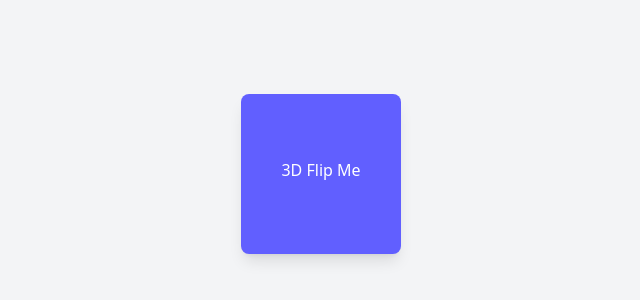
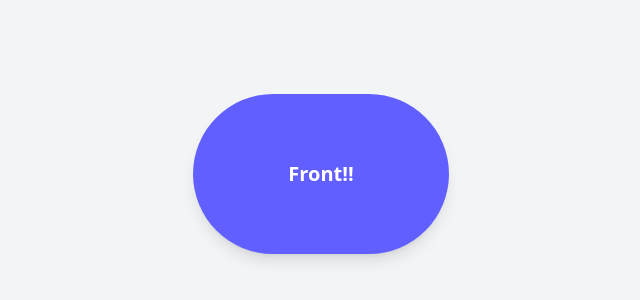
Before and after one commit to MOTANAFI/gsap, a React (Vite) app: page / in a window 1280 px wide. Shown: the part 226-526 px from the top of the page, without its empty margins (319-959 px from the left). Built offline with nearby package versions, Linux system fonts and the light colour scheme.

Commit message:
flip card aut after click and mouse leave

```diff
--- a/src/App.tsx
+++ b/src/App.tsx
@@ -6,7 +6,12 @@
 // import GsapClickBox from "./components/GsapClickBox"
 // import GsapChallenge from "./components/GsapChallenge"
 
-import Gsap3DBox from "./components/Gsap3DBox"
+import FlipCardAuto from "./components/FlipCardAuto"
+// import FlipCardClick from "./components/FlipCardClick"
+
+// import FlipCard from "./components/FlipCard"
+
+// import Gsap3DBox from "./components/Gsap3DBox"
 
 // import GsapScrollChallenge from "./components/gsapScrollChallenge"
 // import StaggerTimelineBoxes from "./components/StaggerTimelineBoxes"
@@ -33,7 +38,10 @@ function App() {
   {/* <StaggerScrollBox /> */}
   {/* <StaggerTimelineBoxes /> */}
   {/* <GsapScrollChallenge /> */}
-  <Gsap3DBox />
+  {/* <Gsap3DBox /> */}
+  {/* <FlipCard /> */}
+  {/* <FlipCardClick /> */}
+  <FlipCardAuto />
 
 
     </>
--- /dev/null
+++ b/src/components/FlipCard.tsx
@@ -0,0 +1,63 @@
+import { gsap } from "gsap";
+import { useRef } from "react";
+
+// Flip card hover
+function FlipCard() {
+  const cardRef = useRef<HTMLDivElement | null>(null);
+
+  const handleEnter = () => {
+    gsap.to(cardRef.current, {
+      rotateY: 180,
+      duration: 0.6,
+      ease: "power2.inOut",
+    });
+  };
+
+  const handleLeave = () => {
+    gsap.to(cardRef.current, {
+      rotateY: 0,
+      duration: 0.6,
+      ease: "power2.inOut",
+    });
+  };
+
+  return (
+    <div className="h-screen flex items-center justify-center bg-gray-100">
+      <div style={{ perspective: "1000px" }}>
+        <div
+          ref={cardRef}
+          onMouseEnter={handleEnter}
+          onMouseLeave={handleLeave}
+          className="relative w-64 h-40 transform-style-3d"
+          style={{
+            transformStyle: "preserve-3d",
+            transition: "transform 0.6s ease",
+          }}
+        >
+          {/* Front Side */}
+          <div
+            className="absolute w-full h-full bg-indigo-500 text-white rounded-lg shadow-lg flex items-center justify-center text-xl font-bold backface-hidden"
+            style={{
+              backfaceVisibility: "hidden",
+            }}
+          >
+            Front
+          </div>
+
+          {/* Back Side */}
+          <div
+            className="absolute w-full h-full bg-pink-500 text-white rounded-lg shadow-lg flex items-center justify-center text-xl font-bold rotateY-180 backface-hidden"
+            style={{
+              transform: "rotateY(180deg)",
+              backfaceVisibility: "hidden",
+            }}
+          >
+            Back
+          </div>
+        </div>
+      </div>
+    </div>
+  );
+}
+
+export default FlipCard;
--- /dev/null
+++ b/src/components/FlipCardAuto.tsx
@@ -0,0 +1,80 @@
+import gsap from "gsap";
+import { useRef } from "react";
+
+function FlipCardAuto() {
+  const cardRef = useRef<HTMLDivElement | null>(null);
+  const isFlipped = useRef<boolean>(false);
+  const isHovering = useRef<boolean>(false);
+  const timeoutRef = useRef<number | null>(null);
+
+  const flipTo = (rotateY: number) => {
+    gsap.to(cardRef.current, {
+      rotateY,
+      duration: 0.6,
+      ease: "power2.inOut",
+    });
+  };
+
+  const handleClick = () => {
+    // Cancel previous timeout if exists
+    if (timeoutRef.current) clearTimeout(timeoutRef.current);
+
+    isFlipped.current = true;
+    flipTo(180);
+
+    timeoutRef.current = window.setTimeout(() => {
+      if (!isHovering.current) {
+        isFlipped.current = false;
+        flipTo(0);
+      }
+    }, 1500);
+  };
+  const handleMouseEnter = () => {
+    isHovering.current = true;
+  };
+
+  const handleMouseLeave = () => {
+    if (isFlipped.current) {
+      flipTo(0);
+      isFlipped.current = false;
+    }
+  };
+
+  return (
+    <div className="h-screen flex items-center justify-center bg-gray-100">
+      <div style={{ perspective: "1000px" }}>
+        <div
+          ref={cardRef}
+          onClick={handleClick}
+          onMouseEnter={handleMouseEnter}
+          onMouseLeave={handleMouseLeave}
+          className="relative w-64 h-40 cursor-pointer"
+          style={{
+            transformStyle: "preserve-3d",
+            transition: "transform 0.6s ease",
+          }}
+        >
+          {/* Front */}
+          <div
+            style={{ backfaceVisibility: "hidden" }}
+            className="absolute w-full h-full bg-indigo-500 text-white rounded-full shadow-lg flex items-center justify-center text-xl font-bold"
+          >
+            Front!!
+          </div>
+          {/* Back */}
+          <div
+            style={{
+              transform: "rotateY(180deg)",
+              backfaceVisibility: "hidden",
+            }}
+            className="absolute w-full h-full bg-pink-500 text-white rounded-lg shadow-lg flex items-center justify-center text-xl font-bold"
+          >
+            Back Side
+          </div>
+        </div>
+      </div>
+    </div>
+  );
+}
+
+export default FlipCardAuto;
--- /dev/null
+++ b/src/components/FlipCardClick.tsx
@@ -0,0 +1,54 @@
+import gsap from "gsap";
+import { useRef } from "react";
+
+function FlipCardClick() {
+  const cardRef = useRef<HTMLDivElement | null>(null);
+  const isFlipped = useRef<boolean>(false);
+  const handleClick = () => {
+
+        isFlipped.current = !isFlipped.current;
+        gsap.to(cardRef.current, {
+          rotateY: isFlipped.current ? 180 : 0,
+          duration: 0.6,
+          ease: "power2.inOut",
+        });
+        return isFlipped.current;
+
+  };
+  return (
+    <div className="h-screen flex items-center justify-center bg-gray-100">
+      <div style={{ perspective: "1000px" }}>
+        <div
+          ref={cardRef}
+          onClick={handleClick}
+          className="relative w-64 h-40 cursor-pointer"
+          style={{
+            transformStyle: "preserve-3d",
+            transition: "transform 0.6s ease",
+            }}
+        >
+          {/* Front */}
+          <div
+            style={{ backfaceVisibility: "hidden" }}
+            className="absolute w-full h-full bg-indigo-500 text-white rounded-full shadow-lg flex items-center justify-center text-xl font-bold"
+          >
+            Front!!
+          </div>
+          {/* Back */}
+          <div
+            style={{
+              transform: "rotateY(180deg)",
+              backfaceVisibility: "hidden",
+            }}
+            className="absolute w-full h-full bg-pink-500 text-white rounded-lg shadow-lg flex items-center justify-center text-xl font-bold"
+          >
+            {" "}
+            Back Side
+          </div>
+        </div>
+      </div>
+    </div>
+  );
+}
+
+export default FlipCardClick;
```
